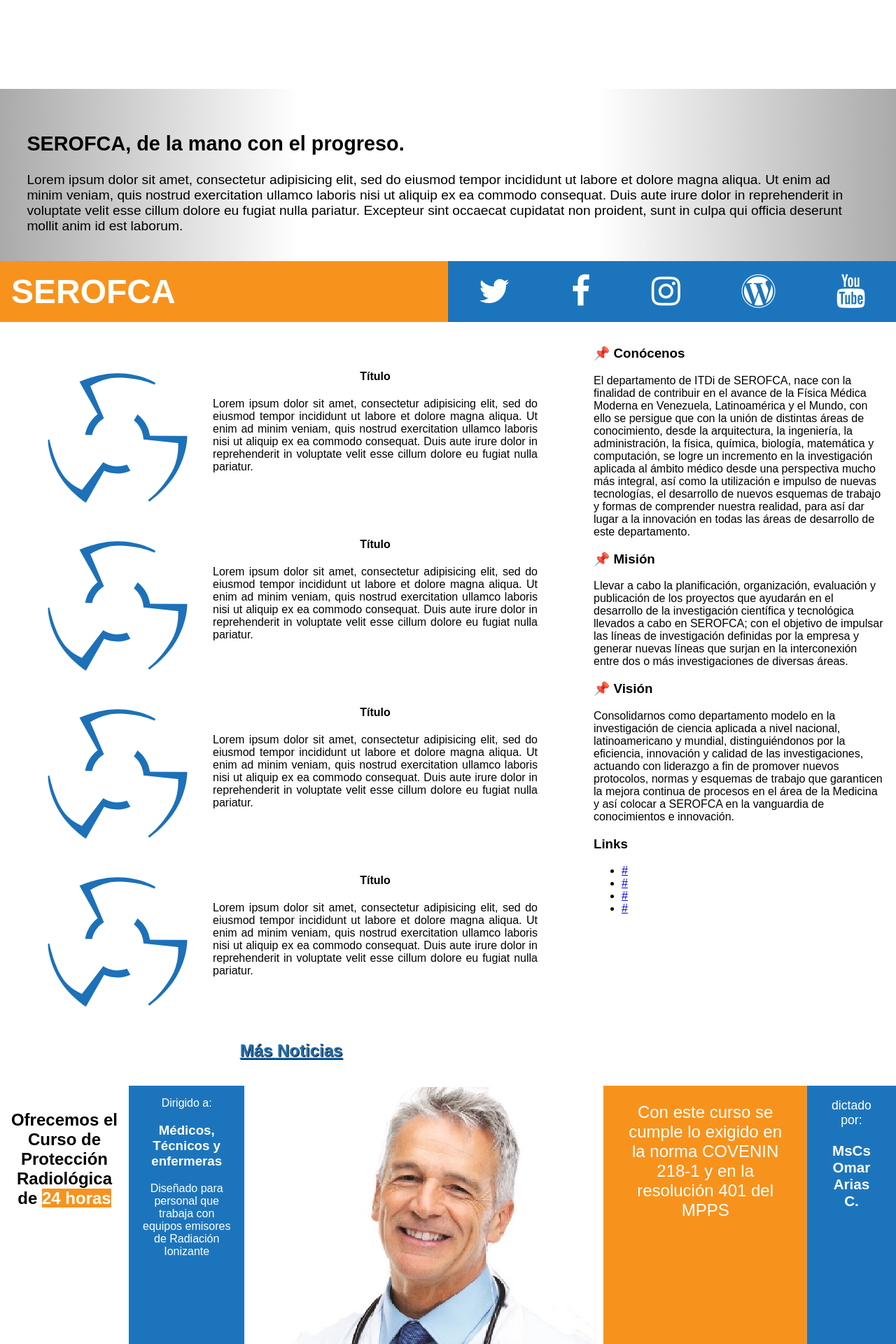
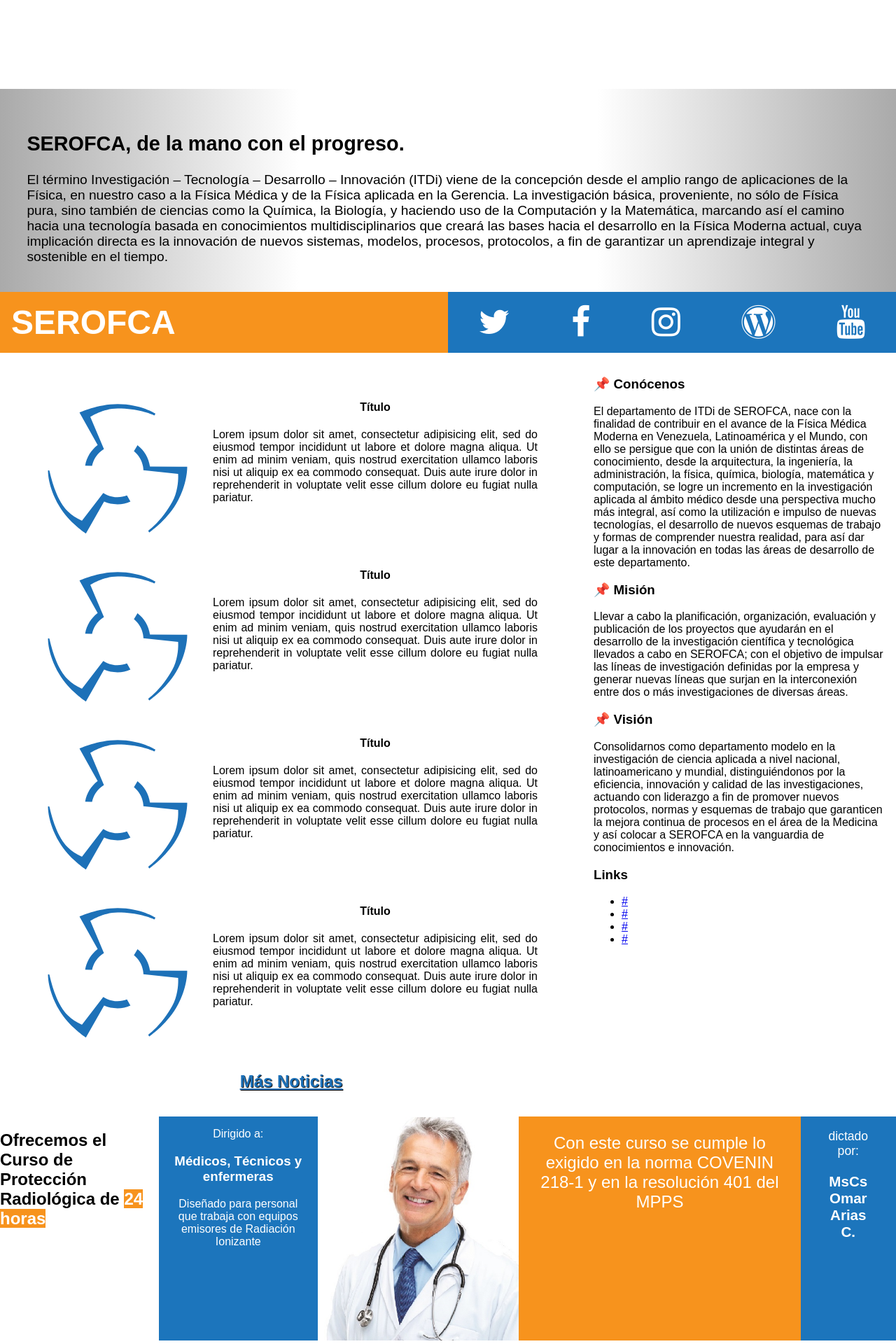
Before and after one commit to JhonatanHern/serofcainvestiga, a PHP site: page / in a window 1280 px wide. Shown: the part 673-2593 px from the top of the page at 70% size. Run offline with PHP 8.4, Linux system fonts and the light colour scheme; some libraries are stand-ins or nearby versions.

Commit message:
added message

```diff
--- a/css/index.css
+++ b/css/index.css
@@ -254,9 +254,8 @@
 		margin-top: 0em;
 		margin-bottom: 2em;
 	}
-	#anuncioCursos h1{
-		padding: .6em;
-		text-align: center;
+	#anuncioCursos img{
+		max-height: 40vh;
 	}
 
 	div.orange{
--- a/index.html
+++ b/index.html
@@ -108,12 +108,7 @@
 	</section>
 	<section id="description">
 		<h1>SEROFCA, de la mano con el progreso.</h1>
-		Lorem ipsum dolor sit amet, consectetur adipisicing elit, sed do eiusmod
-		tempor incididunt ut labore et dolore magna aliqua. Ut enim ad minim veniam,
-		quis nostrud exercitation ullamco laboris nisi ut aliquip ex ea commodo
-		consequat. Duis aute irure dolor in reprehenderit in voluptate velit esse
-		cillum dolore eu fugiat nulla pariatur. Excepteur sint occaecat cupidatat non
-		proident, sunt in culpa qui officia deserunt mollit anim id est laborum.
+		El término Investigación – Tecnología – Desarrollo – Innovación (ITDi) viene de la concepción desde el amplio rango de aplicaciones de la Física, en nuestro caso a la Física Médica y de la Física aplicada en la Gerencia. La investigación básica, proveniente, no sólo de Física pura, sino también de ciencias como la Química, la Biología, y haciendo uso de la Computación y la Matemática, marcando así el camino hacia una tecnología basada en conocimientos multidisciplinarios que creará las bases hacia el desarrollo en la Física Moderna actual, cuya implicación directa es la innovación de nuevos sistemas, modelos, procesos, protocolos, a fin de garantizar un aprendizaje integral y sostenible en el tiempo.
 	</section>
 	<section class="socialIcons">
 		<h3 class="orange">SEROFCA</h3>
```
